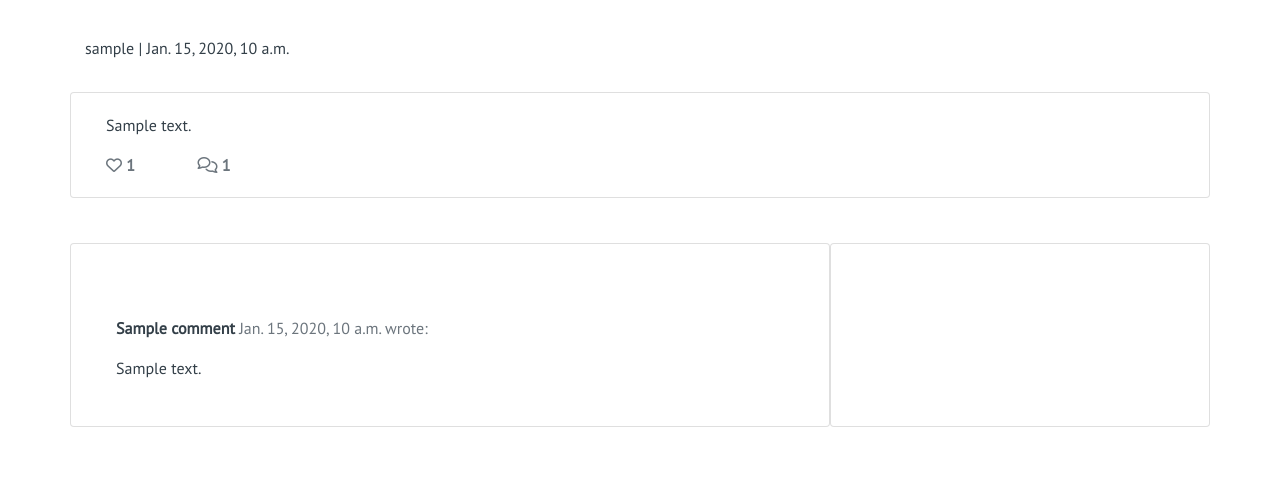
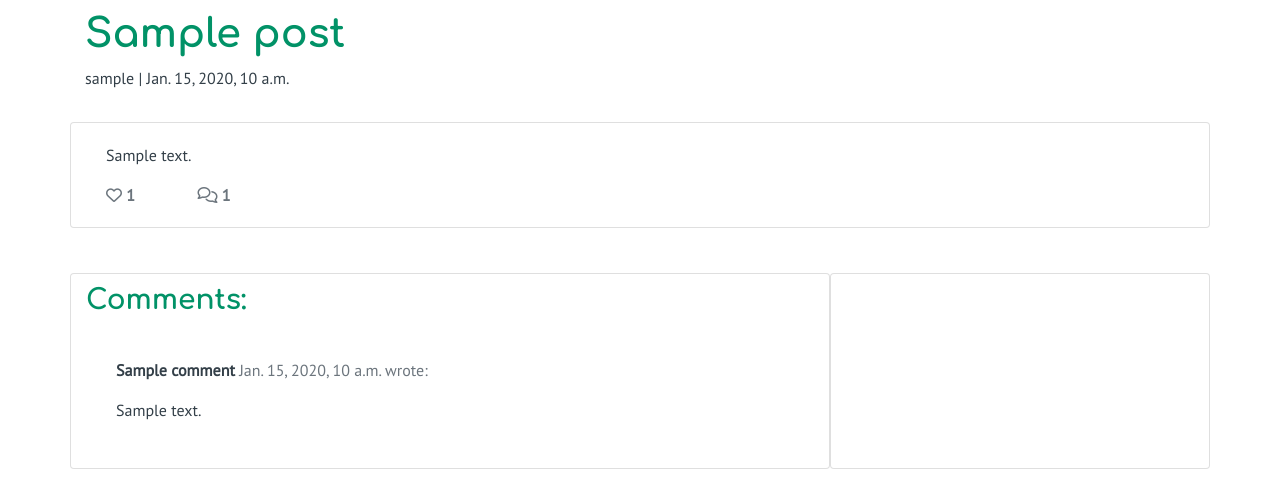
Before and after one commit to MidoriSusanna/Happy-Leaf, a Django app: a page that uses templates/post_detail.html in a window 1280 px wide. Shown: the part 156-637 px from the top of the page. Run offline with Django 3.2, Linux system fonts and the light colour scheme; tables that the repository leaves empty hold one stand-in row (values such as "Sample post"); some libraries are stand-ins or nearby versions; grey boxes are pictures that could not be loaded.

Commit message:
Add style to post_detail.html

```diff
--- a/static/css/style.css
+++ b/static/css/style.css
@@ -202,3 +202,13 @@ hr {
     color: white;
     padding: 50px;
 }
+/* Post_detail page */
+#post-title-1 {
+    color: #019267 !important;
+    margin-top: 30px;
+}
+#comments-section {
+    color: #019267 !important;
+    margin-top: 10px;
+    margin-bottom: 10px;
+}
--- a/templates/post_detail.html
+++ b/templates/post_detail.html
@@ -46,7 +46,7 @@
                   <div class="row g-0">
                      <div class="col-md-6 masthead-text">
                         <!-- Display the post title using h1 tags -->
-                        <h1 class="post-title">{{ post.title }}</h1>
+                        <h1 class="post-title" id="post-title-1">{{ post.title }}</h1>
                         <!-- Display the post author and creation date -->
                         <p class="post-subtitle">{{ post.author }} | {{ post.created_on }}</p>
                      </div>
@@ -93,7 +93,7 @@
                <!-- Comments Section -->
                <div class="row">
                   <div class="col-md-8 card mb-4 mt-3">
-                     <h3>Comments:</h3>
+                     <h3 id="comments-section">Comments:</h3>
                      <div class="card-body">
                         <!-- Iterate through each comment and display commenter's name, creation date, and body -->
                         {% for comment in comments %}
```
